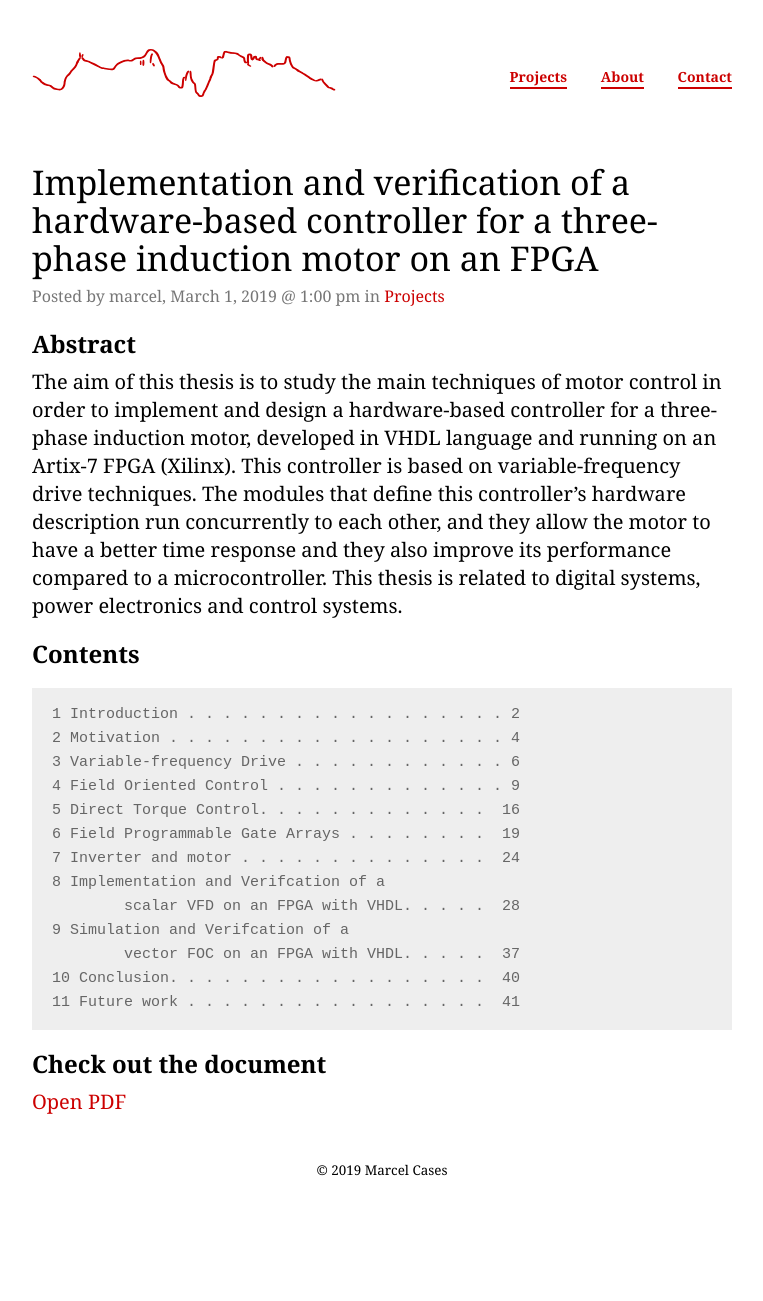
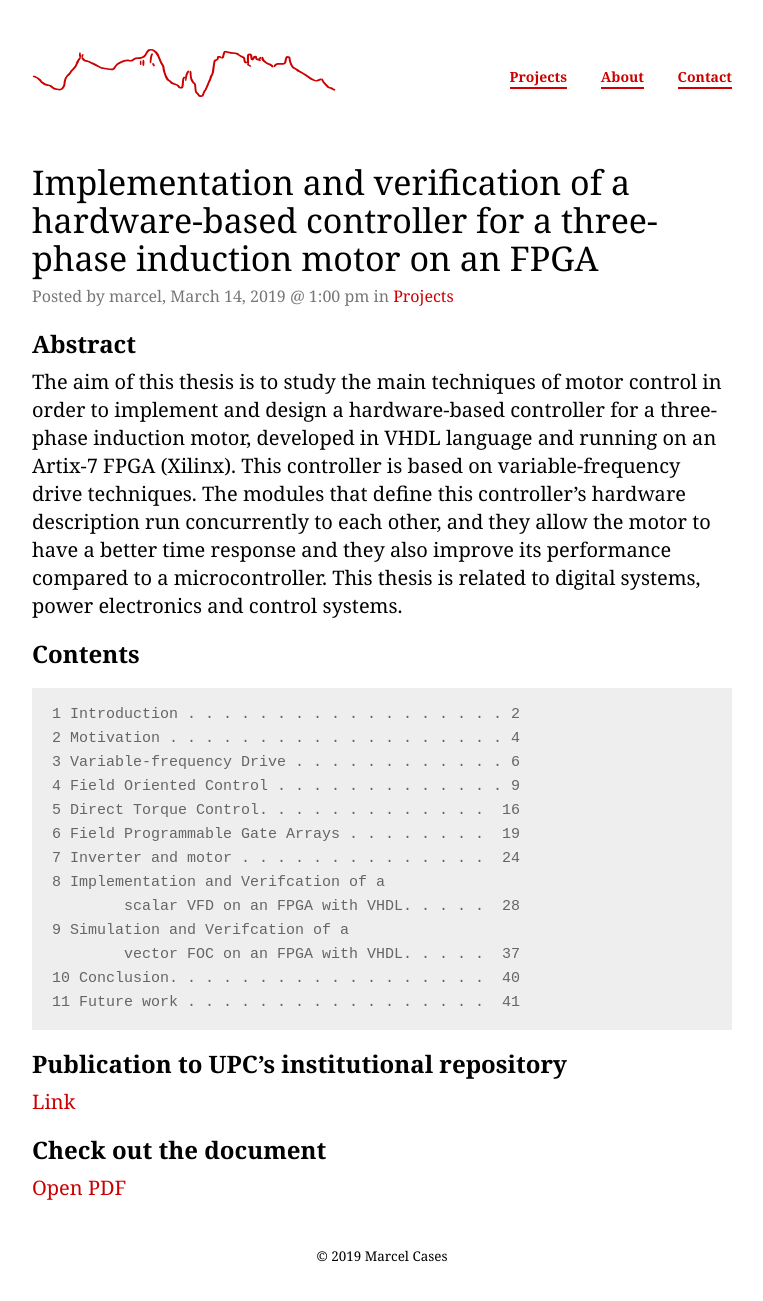
Before and after one commit to marcelcases/marcelcases.github.io, a Jekyll site: the page built from _posts/2019-03-01-implementation-and-verification-of-a-hardware-based-controller-for-a-three-phase-induction-motor-on-an-FPGA.markdown, in a window 1280 px wide. Shown: the whole page, without its empty margins (258-1021 px from the left). Built offline with Jekyll 4.4.1, drawn with Linux system fonts in a browser that asks for light colours; comment, search, counter and statistics services are not loaded; before the commit the page ends 1215 px from its top, so only the background shows below that.

Commit message:
Update 2019-03-01-implementation-and-verification-of-a-hardware-based-controller-for-a-three-phase-induction-motor-on-an-FPGA.markdown

````diff
--- a/_posts/2019-03-01-implementation-and-verification-of-a-hardware-based-controller-for-a-three-phase-induction-motor-on-an-FPGA.markdown
+++ b/_posts/2019-03-01-implementation-and-verification-of-a-hardware-based-controller-for-a-three-phase-induction-motor-on-an-FPGA.markdown
@@ -4,7 +4,7 @@ title: 'Implementation and verification of a hardware-based controller for a thr
 author: marcel
 category: projects
 published: true
-date: 2019-03-01 15:00:00 +02:00
+date: 2019-03-14 15:00:00 +02:00
 ---
 
 ## Abstract
@@ -27,5 +27,8 @@ The aim of this thesis is to study the main techniques of motor control in order
 11 Future work . . . . . . . . . . . . . . . . .  41
 ```
 
+## Publication to UPC's institutional repository
+[Link](http://hdl.handle.net/2117/134233){: .btn}
+
 ## Check out the document
 [Open PDF](https://1drv.ms/b/s!AtguJR4tix_Gg7EbHingfbpoYLh_ag){: .btn}
````
